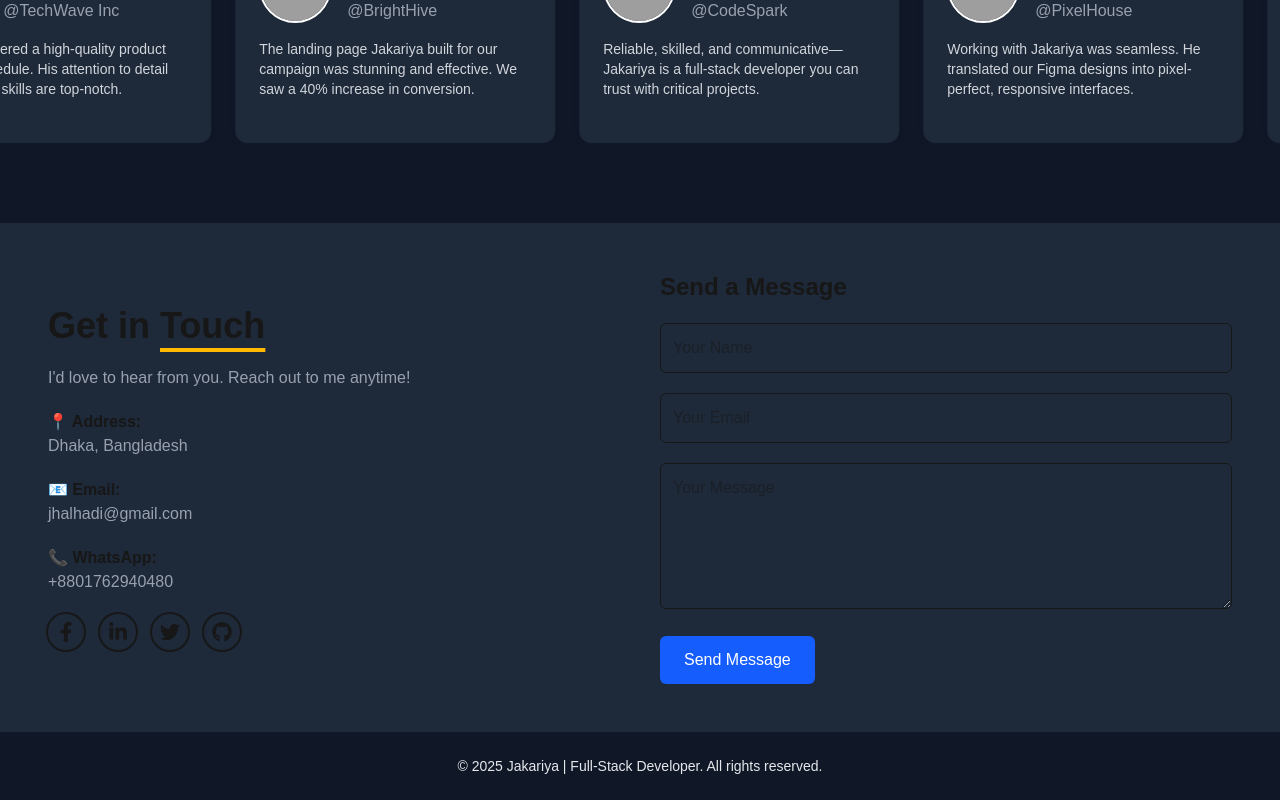
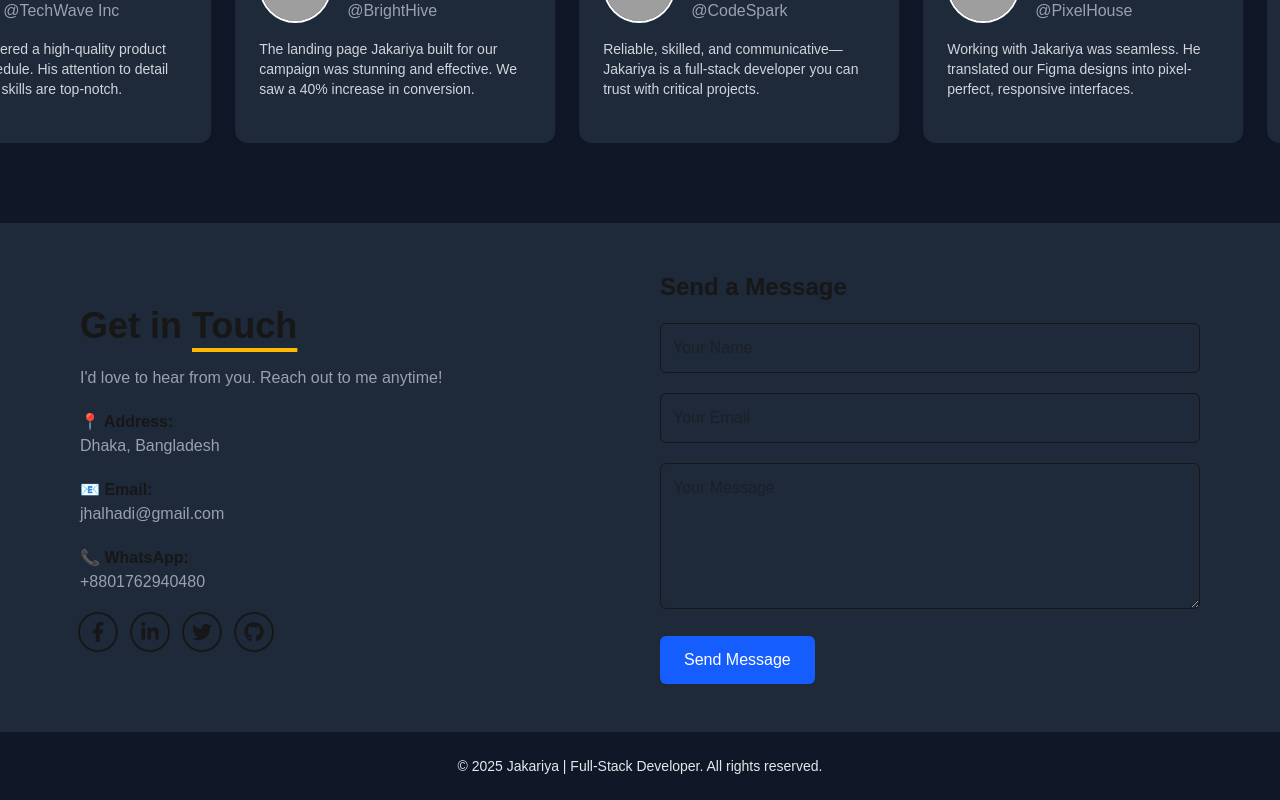
Before and after one commit to jakariya0dev/next-folio, a Next.js app: page / in a window 1280 px wide. Shown: the part 5016-5816 px from the top of the page. Built offline with nearby package versions, Linux system fonts and the light colour scheme; grey boxes are pictures that could not be loaded.

Commit message:
final commit

```diff
--- a/app/sections/Contact.jsx
+++ b/app/sections/Contact.jsx
@@ -67,7 +67,7 @@ export default function Contact() {
 
   return (
     <section className="bg-gray-800 px-5 md:px-0" id="contact">
-      <div className="max-w-7xl mx-auto flex flex-col md:flex-row md:items-center justify-between gap-10 p-6 md:p-12">
+      <div className="max-w-6xl mx-auto flex flex-col md:flex-row md:items-center justify-between gap-10 px-4 py-6 md:py-12">
         {/* Left Side: Contact Info */}
         <div className="md:w-1/2 space-y-5">
           <h2 className="text-3xl md:text-4xl font-bold ">
```
